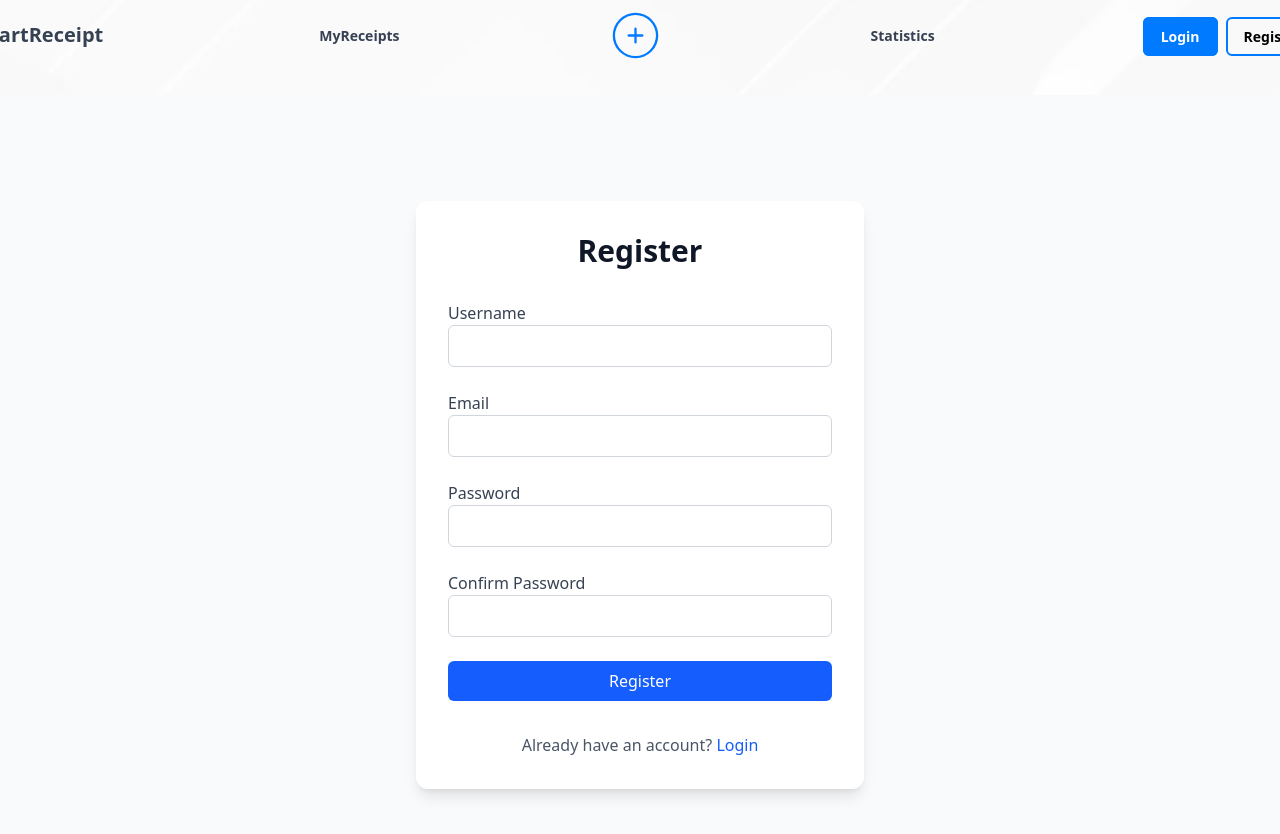
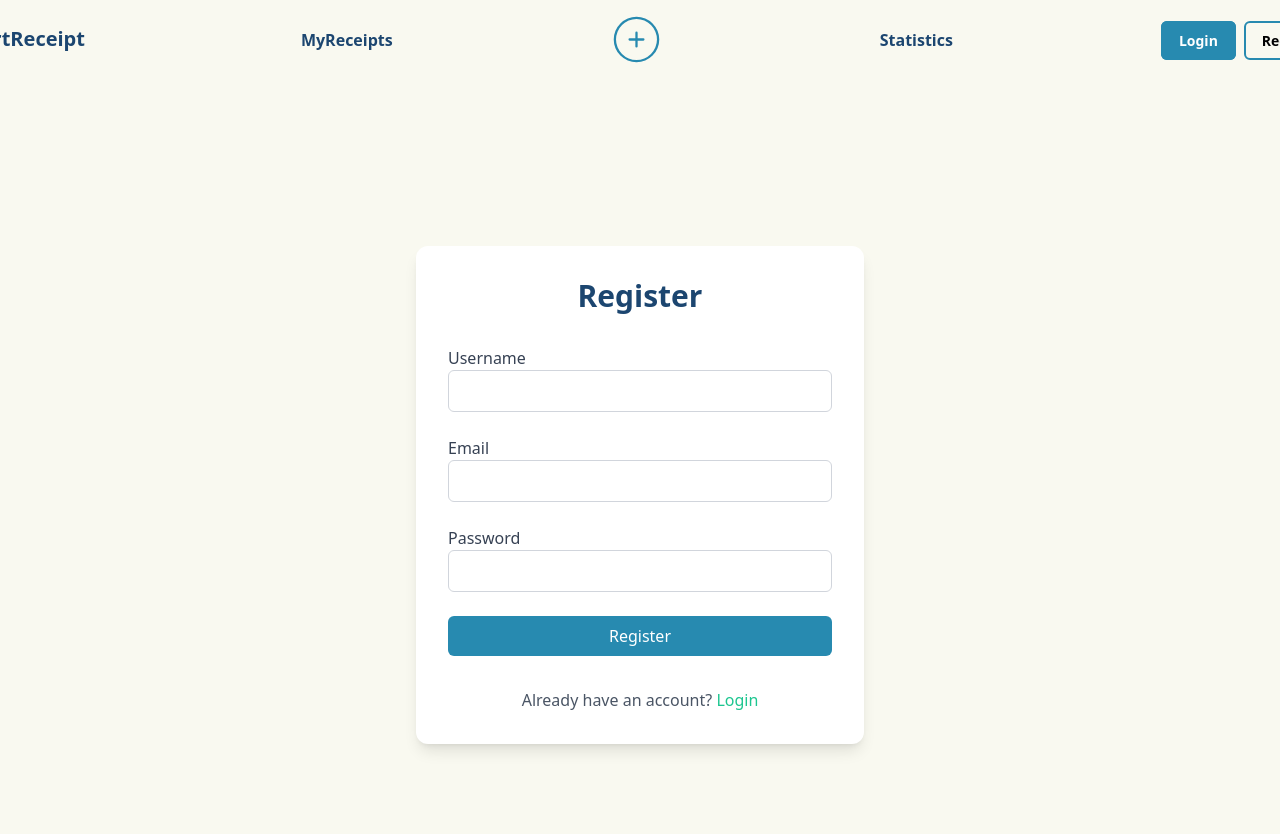
Before and after one commit to mariyancholakov/DjangoProject, a React (Vite) app in the folder frontend/: page /register in a window 1280 px wide. Shown: the top 834 px of the page. Built offline with nearby package versions, Linux system fonts and the light colour scheme.

Commit message:
Simplified the frontend design a lot and added ustom colors

```diff
--- a/frontend/src/App.css
+++ b/frontend/src/App.css
@@ -1,7 +1,8 @@
 
 body {
-    background-image: url('./assets/background.png');
+    /* background-image: url('./assets/background.png');
     background-size: cover;
     background-position: center center;
-    background-repeat: no-repeat;
+    background-repeat: no-repeat;  */
+    background: #F9F9F0;
   }
--- a/frontend/src/components/Login.jsx
+++ b/frontend/src/components/Login.jsx
@@ -6,12 +6,10 @@ import { toast } from "react-toastify";
 function Login() {
   const [username, setUsername] = useState("");
   const [password, setPassword] = useState("");
-  const [error, setError] = useState("");
   const navigate = useNavigate();
 
   const handleSubmit = async (e) => {
     e.preventDefault();
-    setError("");
 
     try {
       const response = await axios.post(
@@ -40,48 +38,50 @@ function Login() {
     } catch (error) {
       toast.error("Login failed!");
       console.error("Login failed:", error);
-      setError(
-        error.response?.data?.detail ||
-          "Invalid username or password. Please try again."
-      );
     }
   };
 
   return (
-    <div className="flex justify-center items-center h-screen">
+    <div className="flex justify-center items-center min-h-screen">
       <form
         onSubmit={handleSubmit}
-        className="bg-white p-8 rounded-lg shadow-md w-96"
+        className="bg-white p-8 rounded-lg shadow-md max-w-md w-full"
       >
-        <h2 className="text-2xl mb-6 text-center font-bold">Login</h2>
-        {error && (
-          <div className="mb-4 p-2 bg-red-100 text-red-700 rounded text-sm">
-            {error}
-          </div>
-        )}
+        <h2 className="text-3xl mb-6 text-center font-bold text-primary-blue-dark">
+          Login
+        </h2>
+        <div className="flex flex-col gap-6">
+          <div>
+            <label className="text-gray-700">Username</label>
             <input
               type="text"
-          placeholder="Username"
               value={username}
               onChange={(e) => setUsername(e.target.value)}
-          className="w-full mb-4 p-2 border rounded focus:outline-none focus:ring-2 focus:ring-blue-500"
+              className="w-full px-3 py-2 border border-gray-300 rounded-md outline-none"
             />
+          </div>
+          <div>
+            <label className="text-gray-700">Password</label>
             <input
               type="password"
-          placeholder="Password"
               value={password}
               onChange={(e) => setPassword(e.target.value)}
-          className="w-full mb-4 p-2 border rounded focus:outline-none focus:ring-2 focus:ring-blue-500"
+              className="w-full px-3 py-2 border border-gray-300 rounded-md outline-none"
             />
+          </div>
+        </div>
         <button
           type="submit"
-          className="w-full mb-2 bg-blue-500 text-white p-2 rounded hover:bg-blue-600 transition-colors"
+          className="w-full mb-2 mt-6 bg-primary-blue hover:bg-primary-blue-hover cursor-pointer text-white font-bold rounded-sm p-2 transition duration-300 ease-in-out"
         >
           Login
         </button>
         <p className="text-center text-gray-600">
           Dont have an account yet?{" "}
-          <Link to="/register" className="text-blue-600 hover:text-blue-800">
+          <Link
+            to="/register"
+            className="text-neon-green hover:text-neon-green-hover"
+          >
             Register
           </Link>
         </p>
--- a/frontend/src/components/Navbar.jsx
+++ b/frontend/src/components/Navbar.jsx
@@ -1,5 +1,5 @@
 import React, { useEffect, useState } from "react";
-import { NavLink, useNavigate } from "react-router-dom";
+import { Link, NavLink, useNavigate } from "react-router-dom";
 import { CiCirclePlus } from "react-icons/ci";
 import axiosInstance from "../utils/axios";
 
@@ -21,15 +21,6 @@ function Navbar() {
     }
   }, []);
 
-  const navLinkStyles = ({ isActive }) =>
-    `relative px-2 py-1 text-sm
-    ${isActive ? "text-[#007BFF]" : "text-gray-700"}
-    before:content-[''] before:absolute before:block before:w-full
-    before:h-[2px] before:bottom-0 before:left-0 before:bg-[#007BFF]
-    before:transition-transform before:duration-200
-    ${isActive ? "before:scale-x-100" : "before:scale-x-0"}
-    before:origin-left`;
-
   const handleLogout = () => {
     localStorage.removeItem("access_token");
     localStorage.removeItem("refresh_token");
@@ -38,43 +29,56 @@ function Navbar() {
   };
 
   return (
-    <div className="flex justify-center gap-50 font-bold items-center w-full pb-8 pt-2">
-      <NavLink style={{ fontSize: 20 }} className={navLinkStyles} to="/">
+    <div className="flex justify-center gap-50 font-bold items-center w-full mb-6 pt-2">
+      <Link
+        style={{ fontSize: 20 }}
+        className="relative px-2 py-1 text-sm font-bold text-primary-blue-dark hover:text-primary-blue focus:text-primary-blue transition duration-300 ease-in-out"
+        to="/"
+      >
         SmartReceipt
-      </NavLink>
-      <NavLink className={navLinkStyles} to="/my-receipts">
+      </Link>
+      <Link
+        className="relative px-2 py-1 text-md font-bold text-primary-blue-dark hover:text-primary-blue focus:text-primary-blue transition duration-300 ease-in-out"
+        to="/my-receipts"
+      >
         MyReceipts
-      </NavLink>
-      <NavLink className="text-[#007BFF]" to="/upload">
-        <CiCirclePlus size={55} />
-      </NavLink>
-      <NavLink className={navLinkStyles} to="/statistics">
+      </Link>
+      <Link className="relative px-2 py-1" to="/upload">
+        <CiCirclePlus
+          className="text-primary-blue hover:text-neon-green transition duration-300 ease-in-out"
+          size={55}
+        />
+      </Link>
+      <Link
+        className="relative px-2 py-1 text-md font-bold text-primary-blue-dark hover:text-primary-blue focus:text-primary-blue transition duration-300 ease-in-out"
+        to="/statistics"
+      >
         Statistics
-      </NavLink>
+      </Link>
       {username ? (
         <div className="flex items-center gap-4">
-          <span className="text-sm text-gray-700">Hi, {username}</span>
+          <span className="text-sm text-primary-blue-dark">Hi, {username}</span>
           <button
             onClick={handleLogout}
-            className="px-4 py-2 text-sm border-2 border-[#007BFF] hover:bg-slate-100 cursor-pointer rounded-md"
+            className="px-4 py-2 text-sm border-2 border-primary-blue hover:bg-slate-100 cursor-pointer rounded-md transition duration-300 ease-in-out"
           >
             Logout
           </button>
         </div>
       ) : (
         <div>
-          <NavLink
-            className="px-4 py-2 text-white border-2 border-[#007BFF] mr-2 text-sm bg-[#007BFF] hover:bg-blue-600 hover:border-blue-600 transition duration-300 ease-in-out cursor-pointer rounded-md"
+          <Link
+            className="px-4 py-2 text-white border-2 border-primary-blue mr-2 text-sm bg-primary-blue hover:bg-primary-blue-hover hover:border-primary-blue-hover transition duration-300 ease-in-out cursor-pointer rounded-md"
             to="/login"
           >
             Login
-          </NavLink>
-          <NavLink
-            className="px-4 py-2 text-sm border-2 border-[#007BFF] hover:bg-slate-100 cursor-pointer rounded-md"
+          </Link>
+          <Link
+            className="px-4 py-2 text-sm border-2 border-primary-blue hover:bg-slate-100 cursor-pointer rounded-md"
             to="/register"
           >
             Register
-          </NavLink>
+          </Link>
         </div>
       )}
     </div>
--- a/frontend/src/components/Register.jsx
+++ b/frontend/src/components/Register.jsx
@@ -8,9 +8,7 @@ function Register() {
     username: "",
     email: "",
     password: "",
-    confirmPassword: "",
   });
-  const [error, setError] = useState("");
   const navigate = useNavigate();
 
   const handleChange = (e) => {
@@ -22,12 +20,10 @@ function Register() {
 
   const handleSubmit = async (e) => {
     e.preventDefault();
-
-    if (formData.password !== formData.confirmPassword) {
-      setError("Passwords do not match");
+    if (!formData.username || !formData.email || !formData.password) {
+      toast.error("Please fill in all fields!");
       return;
     }
-
     try {
       const response = await axiosInstance.post("/register/", {
         username: formData.username,
@@ -40,22 +36,16 @@ function Register() {
         navigate("/login");
       }
     } catch (error) {
-      toast.error("Registration failed!");
-      setError(error.response?.data?.error || "Registration failed");
+      toast.error("Registration failed!", error.message);
     }
   };
 
   return (
-    <div className="min-h-screen flex items-center justify-center bg-gray-50">
+    <div className="min-h-screen flex items-center justify-center">
       <div className="max-w-md w-full space-y-8 p-8 bg-white rounded-xl shadow-lg">
-        <h2 className="text-3xl font-bold text-center text-gray-900">
+        <h2 className="text-3xl font-bold text-center text-primary-blue-dark">
           Register
         </h2>
-        {error && (
-          <div className="bg-red-100 border border-red-400 text-red-700 px-4 py-3 rounded">
-            {error}
-          </div>
-        )}
         <form className="space-y-6" onSubmit={handleSubmit}>
           <div>
             <label className="text-gray-700">Username</label>
@@ -65,7 +55,7 @@ function Register() {
               value={formData.username}
               onChange={handleChange}
               required
-              className="w-full px-3 py-2 border border-gray-300 rounded-md focus:outline-none focus:ring-2 focus:ring-blue-500"
+              className="w-full px-3 py-2 border border-gray-300 rounded-md outline-none"
             />
           </div>
           <div>
@@ -76,7 +66,7 @@ function Register() {
               value={formData.email}
               onChange={handleChange}
               required
-              className="w-full px-3 py-2 border border-gray-300 rounded-md focus:outline-none focus:ring-2 focus:ring-blue-500"
+              className="w-full px-3 py-2 border border-gray-300 rounded-md outline-none"
             />
           </div>
           <div>
@@ -87,30 +77,22 @@ function Register() {
               value={formData.password}
               onChange={handleChange}
               required
-              className="w-full px-3 py-2 border border-gray-300 rounded-md focus:outline-none focus:ring-2 focus:ring-blue-500"
-            />
-          </div>
-          <div>
-            <label className="text-gray-700">Confirm Password</label>
-            <input
-              type="password"
-              name="confirmPassword"
-              value={formData.confirmPassword}
-              onChange={handleChange}
-              required
-              className="w-full px-3 py-2 border border-gray-300 rounded-md focus:outline-none focus:ring-2 focus:ring-blue-500"
+              className="w-full px-3 py-2 border border-gray-300 rounded-md outline-none"
             />
           </div>
           <button
             type="submit"
-            className="w-full py-2 px-4 bg-blue-600 hover:bg-blue-700 text-white rounded-md transition-colors"
+            className="w-full py-2 px-4 bg-primary-blue hover:bg-primary-blue-hover text-white rounded-md transition-colors"
           >
             Register
           </button>
         </form>
         <p className="text-center text-gray-600">
           Already have an account?{" "}
-          <Link to="/login" className="text-blue-600 hover:text-blue-800">
+          <Link
+            to="/login"
+            className="text-neon-green hover:text-neon-green-hover"
+          >
             Login
           </Link>
         </p>
--- a/frontend/src/pages/MyReceiptsPage.jsx
+++ b/frontend/src/pages/MyReceiptsPage.jsx
@@ -152,14 +152,14 @@ function MyReceiptsPage() {
             value={searchInput}
             onChange={(e) => setSearchInput(e.target.value)}
             placeholder="Search receipts..."
-            className="shadow-md bg-white/50 shadow-blue-600/30 focus:shadow-blue-500/50 placeholder:text-gray-600 outline-none rounded-full h-10 w-80 px-4"
+            className="shadow-md bg-white/50 shadow-primary-blue/30 focus:shadow-primary-blue/50 placeholder:text-gray-600 outline-none rounded-full h-10 w-80 px-4"
           />
         </div>
         <div className="flex gap-6">
           <select
             value={categoryFilter}
             onChange={(e) => setCategoryFilter(e.target.value)}
-            className="shadow-md bg-white/50 shadow-blue-600/30 focus:shadow-blue-500/50 placeholder:text-gray-600 outline-none rounded-full h-10 w-40 pl-4 cursor-pointer"
+            className="shadow-md bg-white/50 shadow-primary-blue/30 focus:shadow-primary-blue/50 placeholder:text-gray-600 outline-none rounded-full h-10 w-40 pl-4 cursor-pointer"
           >
             {categoryOptions.map((option) => (
               <option key={option.value} value={option.value}>
@@ -170,7 +170,7 @@ function MyReceiptsPage() {
           <select
             value={sortBy}
             onChange={(e) => setSortBy(e.target.value)}
-            className="shadow-md bg-white/50 shadow-blue-600/30 focus:shadow-blue-500/50 placeholder:text-gray-600 outline-none rounded-full h-10 w-40 pl-4 cursor-pointer"
+            className="shadow-md bg-white/50 shadow-primary-blue/30 focus:shadow-primary-blue/50 placeholder:text-gray-600 outline-none rounded-full h-10 w-40 pl-4 cursor-pointer"
           >
             {sortOptions.map((option) => (
               <option key={option.value} value={option.value}>
--- a/frontend/src/pages/StatisticsPage.jsx
+++ b/frontend/src/pages/StatisticsPage.jsx
@@ -134,12 +134,12 @@ function StatisticsPage() {
 
   return (
     <div className="px-8 py-8">
-      <div className="flex justify-between px-10 gap-30 items-center mb-10">
+      <div className="flex justify-baseline px-10 gap-30 items-center mb-10">
         <div className="flex items-center gap-4">
           <select
             value={period}
             onChange={(e) => setPeriod(e.target.value)}
-            className="shadow-md bg-white/50 shadow-blue-600/30 focus:shadow-blue-500/50 placeholder:text-gray-600 outline-none rounded-full h-10 w-60 px-4 cursor-pointer"
+            className="shadow-md bg-white/50 shadow-primary-blue/30 focus:shadow-primary-blue/50 placeholder:text-gray-600 outline-none rounded-full h-10 w-60 px-4 cursor-pointer"
           >
             <option value="day">Daily</option>
             <option value="month">Monthly</option>
@@ -148,7 +148,7 @@ function StatisticsPage() {
         </div>
         <div className="text-xl font-semibold">
           Total Spend:{" "}
-          <span className="text-blue-600 font-extrabold">
+          <span className="text-neon-green font-bold">
             {totalSpend.toFixed(2)} BGN
           </span>
         </div>
```
Also changed, not shown: frontend/src/components/ReceiptCard.jsx (+4 -4 lines), frontend/src/components/ReceiptList.jsx (+8 -3 lines), frontend/src/components/UploadReceipt.jsx (+20 -35 lines), frontend/src/index.css (+10 -0 lines). Lines whose indentation alone changed are shown as unchanged.
